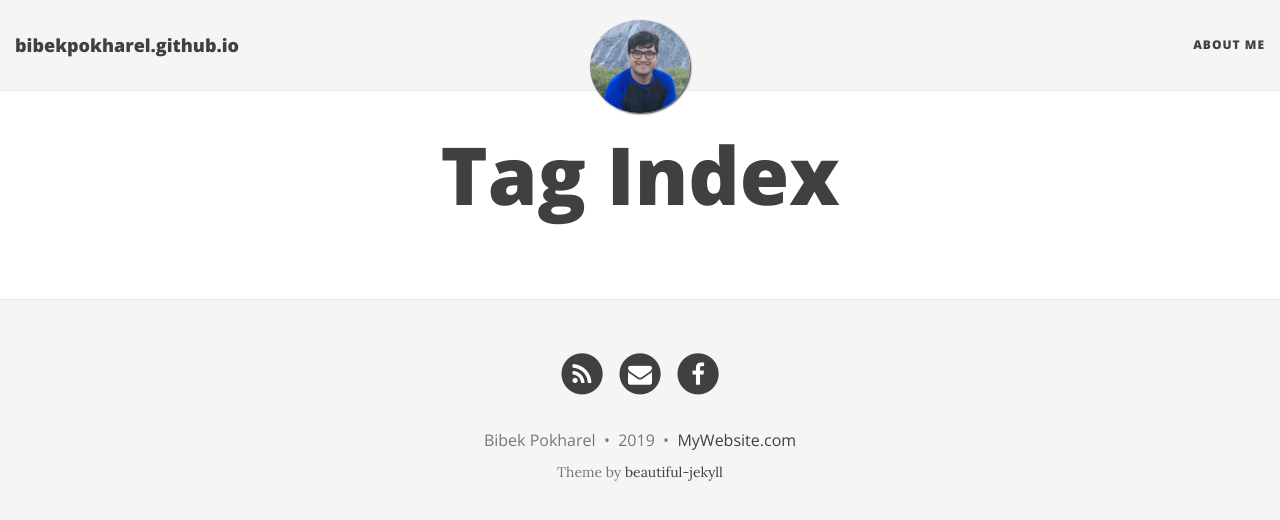
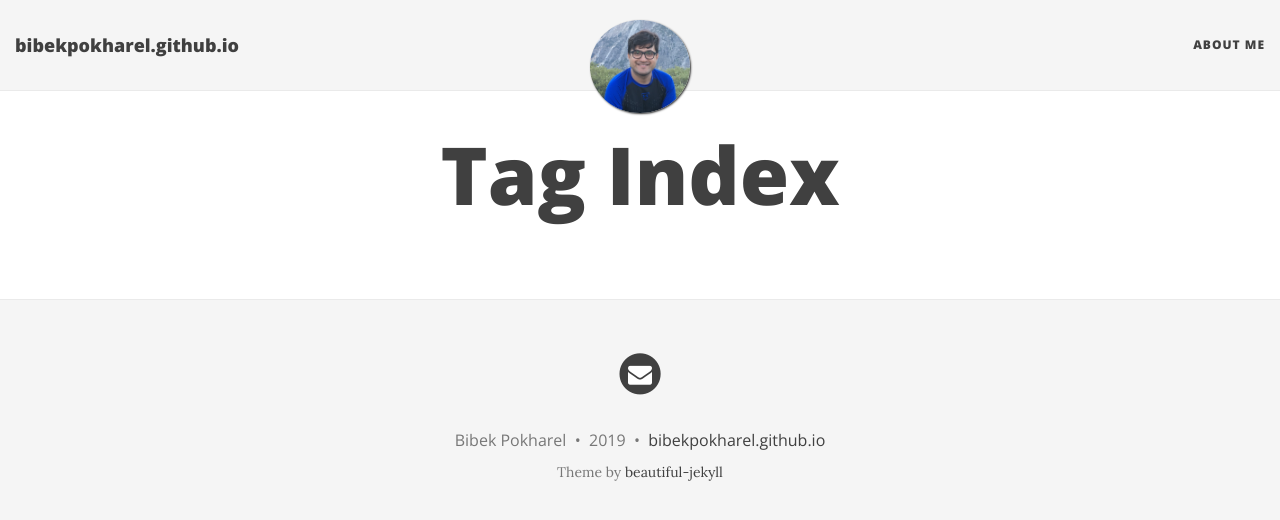
Before and after one commit to bibekpokharel/bibekpokharel.github.io, a Jekyll site: the page built from tags.html, in a window 1280 px wide. Shown: the top 520 px of the page. Built offline with Jekyll 4.4.1, drawn with Linux system fonts in a browser that asks for light colours; nearby versions of some CDN libraries.

Commit message:
add name of website and remove rss and facebook icons

```diff
--- a/_config.yml
+++ b/_config.yml
@@ -71,9 +71,9 @@
 # You can reorder the items to define the link order.
 # If you want to add a new link that isn't here, you'll need to also edit the file _data/SocialNetworks.yml
 social-network-links:
-  rss: true
+  # rss: true
   email: "pokharel@usc.edu"
-  facebook: daattali
+  # facebook: daattali
   # github: bibekpokharel
   # twitter: daattali
 #  reddit: yourname
@@ -99,7 +99,7 @@
 
 # How to display the link to the website in the footer
 # Remove this if you don't want a link in the footer
-url-pretty: "MyWebsite.com"  # eg. "deanattali.com/beautiful-jekyll"
+url-pretty: "bibekpokharel.github.io"  # eg. "deanattali.com/beautiful-jekyll"
 
 # --- Web Statistics Section --- #
 
```
